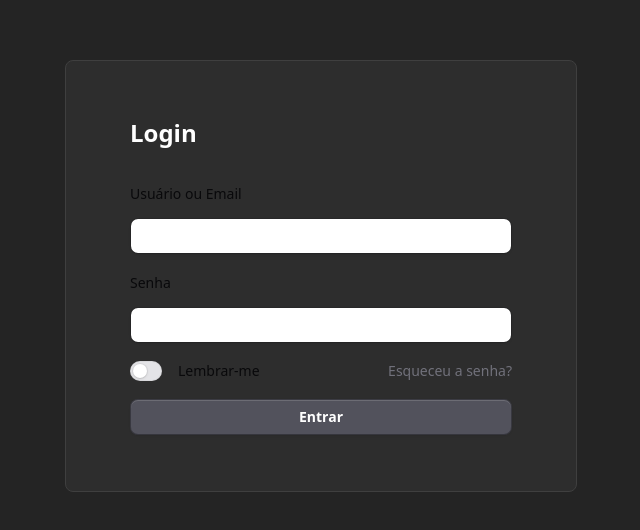
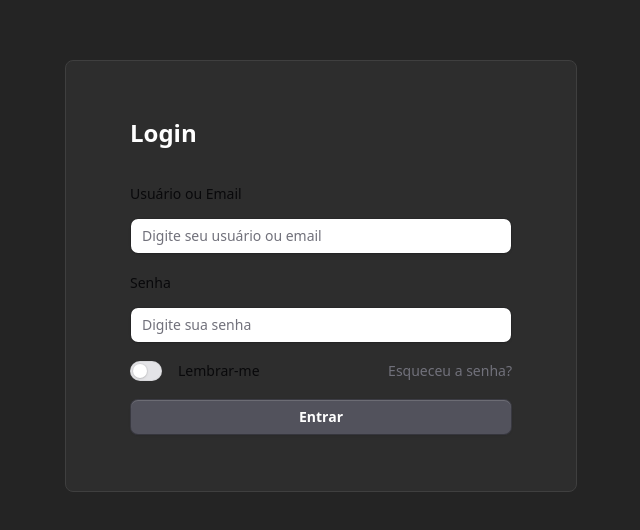
Before and after one commit to pabloalves01/gastro-flow, a React (Vite) app in the folder frontend/: page /login in a window 1280 px wide. Shown: the part 124-654 px from the top of the page, without its empty margins (319-959 px from the left). Built offline with nearby package versions, Linux system fonts and the light colour scheme.

Commit message:
Added placeholder

```diff
--- a/frontend/src/pages/auth/login.tsx
+++ b/frontend/src/pages/auth/login.tsx
@@ -36,6 +36,7 @@ export default function Login() {
                         <Label>Usuário ou Email</Label>
                         <Input
                             name="usuario"
+                            placeholder='Digite seu usuário ou email'
                             value={username}
                             onChange={(e) => setUsername(e.target.value)}
                             invalid={errors.has('username')}
@@ -46,6 +47,7 @@ export default function Login() {
                         <Label>Senha</Label>
                         <Input
                             name="senha"
+                            placeholder='Digite sua senha'
                             type="password"
                             value={password}
                             onChange={(e) => setPassword(e.target.value)}
```
